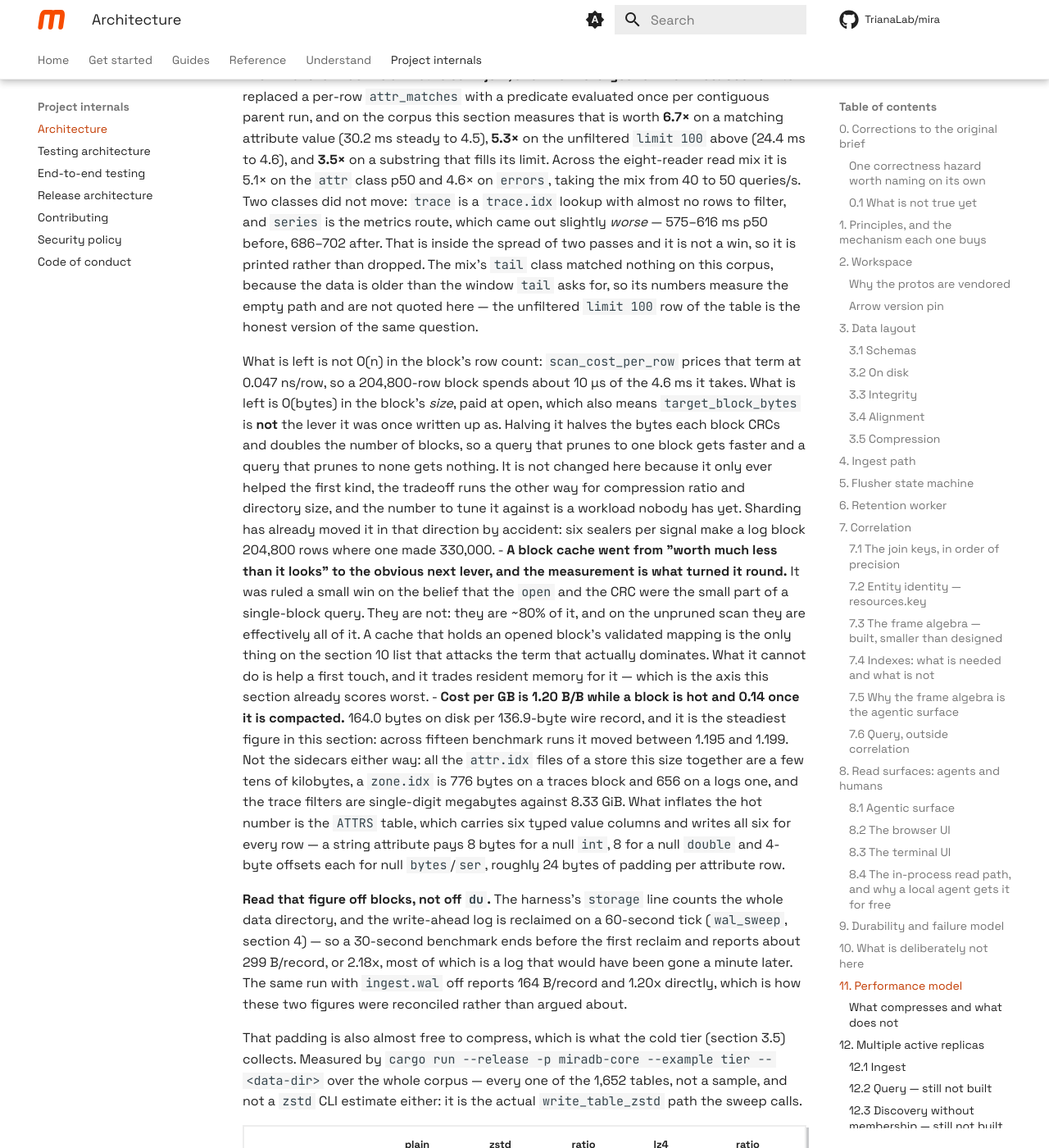
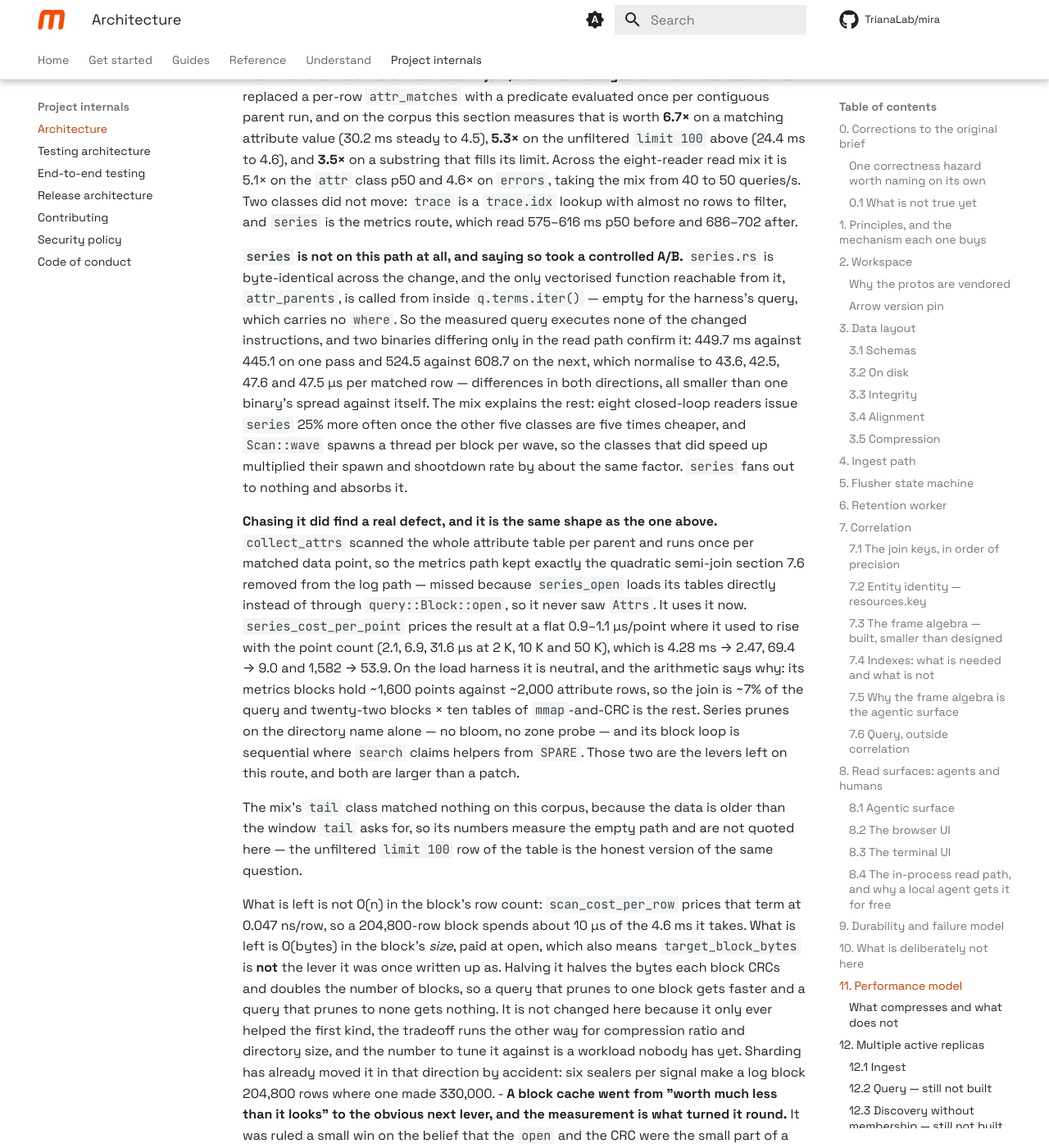
Before and after one commit to TrianaLab/mira, an MkDocs documentation site: the page built from docs/architecture.md, in a window 1280 px wide and 1400 px high, scrolled down 47769 px. Shown: the whole window at 82% size. Built offline with MkDocs 1.6.1 and Material for MkDocs 9.7.7, drawn with Linux system fonts in a browser that asks for light colours; comment, search, counter and statistics services are not loaded.

Commit message:
docs: the series figure was not a regression, and the quadratic under it was
Three places said `series` came out slower from the vectorisation. The
metrics module is byte-identical across that change, and the only
vectorised function it can reach is called from inside `q.terms.iter()`,
which is empty for a query with no `where` — the harness's is. A paired
A/B of two binaries differing only in the read path puts it at 449.7 ms
against 445.1 and 524.5 against 608.7: both directions, all inside one
binary's spread against itself. Printing a number is not the same as
attributing it, and the attribution was wrong.

What the diagnosis did find is recorded where it belongs: section 11 gets
the mechanism, `market.md` gets the entry it changes, `e2e.md` gets the
instrument and the lesson that a mix measures the mix.

```diff
--- a/docs/architecture.md
+++ b/docs/architecture.md
@@ -1900,9 +1900,39 @@ Reading these honestly:
   **3.5×** on a substring that fills its limit. Across the eight-reader read mix
   it is 5.1× on the `attr` class p50 and 4.6× on `errors`, taking the mix from 40
   to 50 queries/s. Two classes did not move: `trace` is a `trace.idx` lookup with
-  almost no rows to filter, and `series` is the metrics route, which came out
-  slightly *worse* — 575–616 ms p50 before, 686–702 after. That is inside the
-  spread of two passes and it is not a win, so it is printed rather than dropped.
+  almost no rows to filter, and `series` is the metrics route, which read 575–616
+  ms p50 before and 686–702 after.
+
+  **`series` is not on this path at all, and saying so took a controlled A/B.**
+  `series.rs` is byte-identical across the change, and the only vectorised
+  function reachable from it, `attr_parents`, is called from inside
+  `q.terms.iter()` — empty for the harness's query, which carries no `where`. So
+  the measured query executes none of the changed instructions, and two binaries
+  differing only in the read path confirm it: 449.7 ms against 445.1 on one pass
+  and 524.5 against 608.7 on the next, which normalise to 43.6, 42.5, 47.6 and
+  47.5 µs per matched row — differences in both directions, all smaller than one
+  binary's spread against itself. The mix explains the rest: eight closed-loop
+  readers issue `series` 25% more often once the other five classes are five
+  times cheaper, and `Scan::wave` spawns a thread per block per wave, so the
+  classes that did speed up multiplied their spawn and shootdown rate by about
+  the same factor. `series` fans out to nothing and absorbs it.
+
+  **Chasing it did find a real defect, and it is the same shape as the one
+  above.** `collect_attrs` scanned the whole attribute table per parent and runs
+  once per matched data point, so the metrics path kept exactly the quadratic
+  semi-join section 7.6 removed from the log path — missed because `series_open`
+  loads its tables directly instead of through `query::Block::open`, so it never
+  saw `Attrs`. It uses it now. `series_cost_per_point` prices the result at a
+  flat 0.9–1.1 µs/point where it used to rise with the point count (2.1, 6.9,
+  31.6 µs at 2 K, 10 K and 50 K), which is 4.28 ms → 2.47, 69.4 → 9.0 and
+  1,582 → 53.9. On the load harness it is neutral, and the arithmetic says why:
+  its metrics blocks hold ~1,600 points against ~2,000 attribute rows, so the
+  join is ~7% of the query and twenty-two blocks × ten tables of `mmap`-and-CRC
+  is the rest. Series prunes on the directory name alone — no bloom, no zone
+  probe — and its block loop is sequential where `search` claims helpers from
+  `SPARE`. Those two are the levers left on this route, and both are larger than
+  a patch.
+
   The mix's `tail` class matched nothing on this corpus, because the data is
   older than the window `tail` asks for, so its numbers measure the empty path
   and are not quoted here — the unfiltered `limit 100` row of the table is the
```
Also changed, not shown: CHANGELOG.md (+18 -1 lines), docs/internals/e2e.md (+17 -0 lines), docs/market.md (+22 -1 lines).
